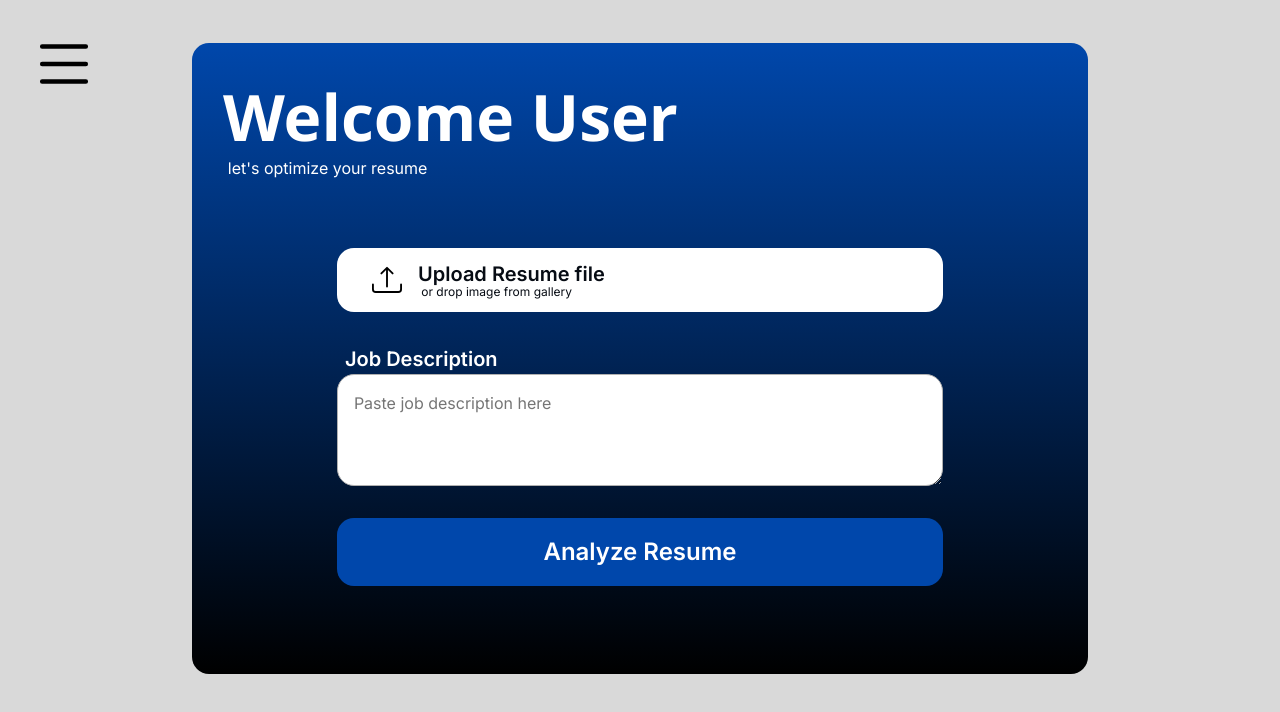
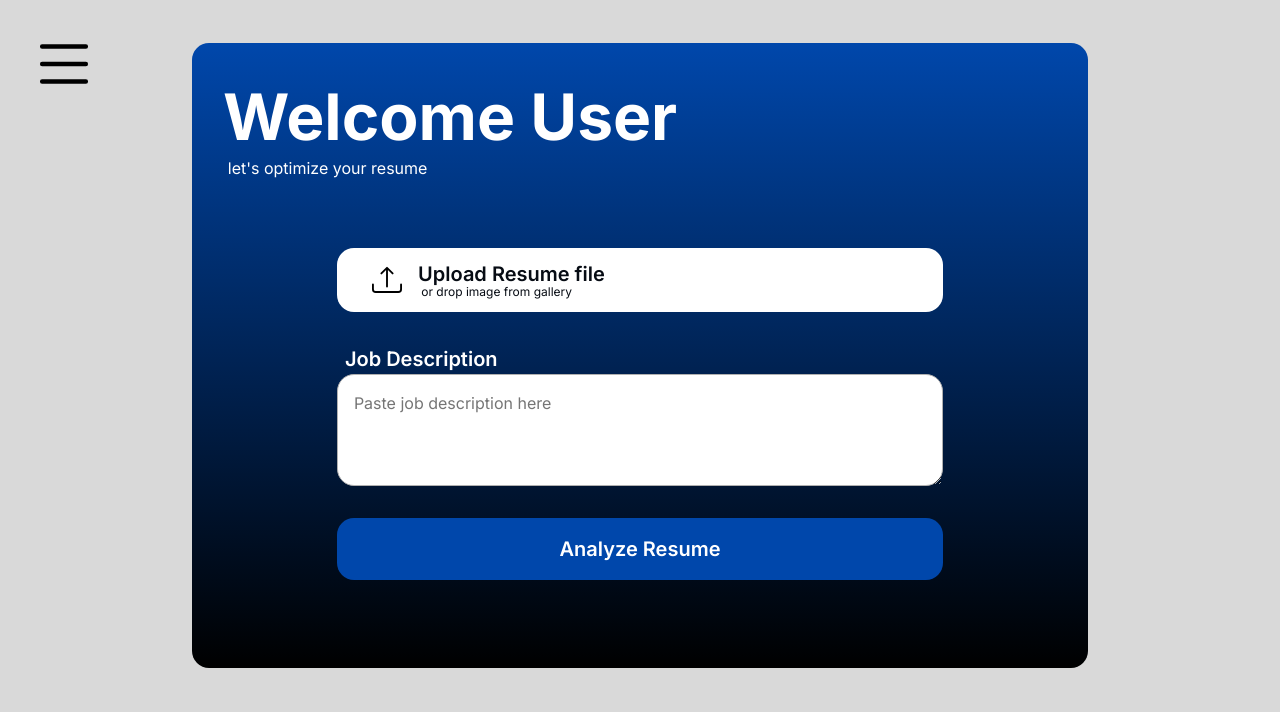
Before and after one commit to SlickCanCode/Ai-Powered-Resume-Analyzer-Frontend, a plain HTML site: page index.html in a window 1280 px wide. Drawn offline with nearby package versions, Linux system fonts and the light colour scheme.

Commit message:
Initial Commit

```diff
--- a/styles.css
+++ b/styles.css
@@ -275,7 +275,7 @@ input[type="file"] {
     margin-bottom:0px ;
     padding-top:1rem;
     padding-left:1rem ;
-    font-family: 'Segoe UI';
+    font-family: "Inter", "Segoe UI", system-ui, sans-serif;
     font-weight: bold;
     font-size: 64px;
 }
@@ -359,7 +359,7 @@ textarea:focus {
     border: none;
     font-weight: 600;
     cursor: pointer;
-   font-size: 24px;
+   font-size: 20px;
 }
 
 .analyze-button:hover {
```
